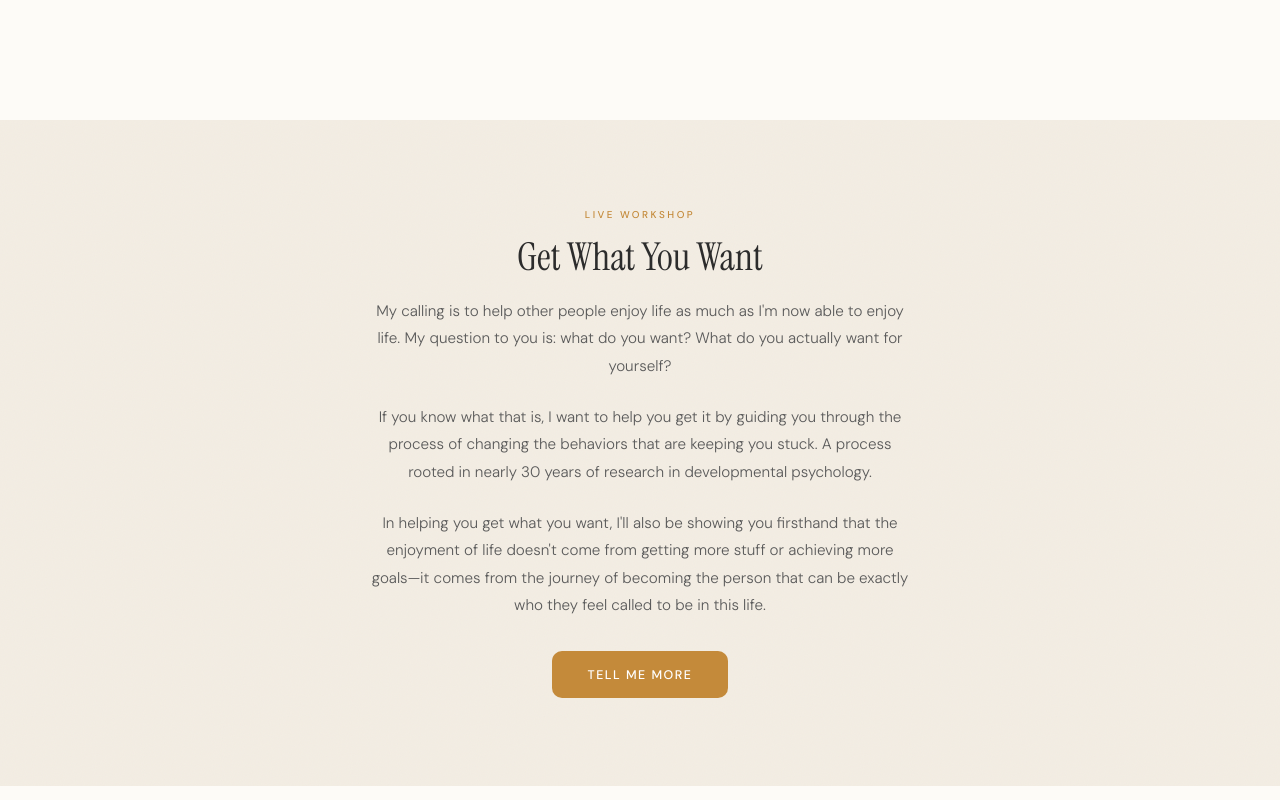
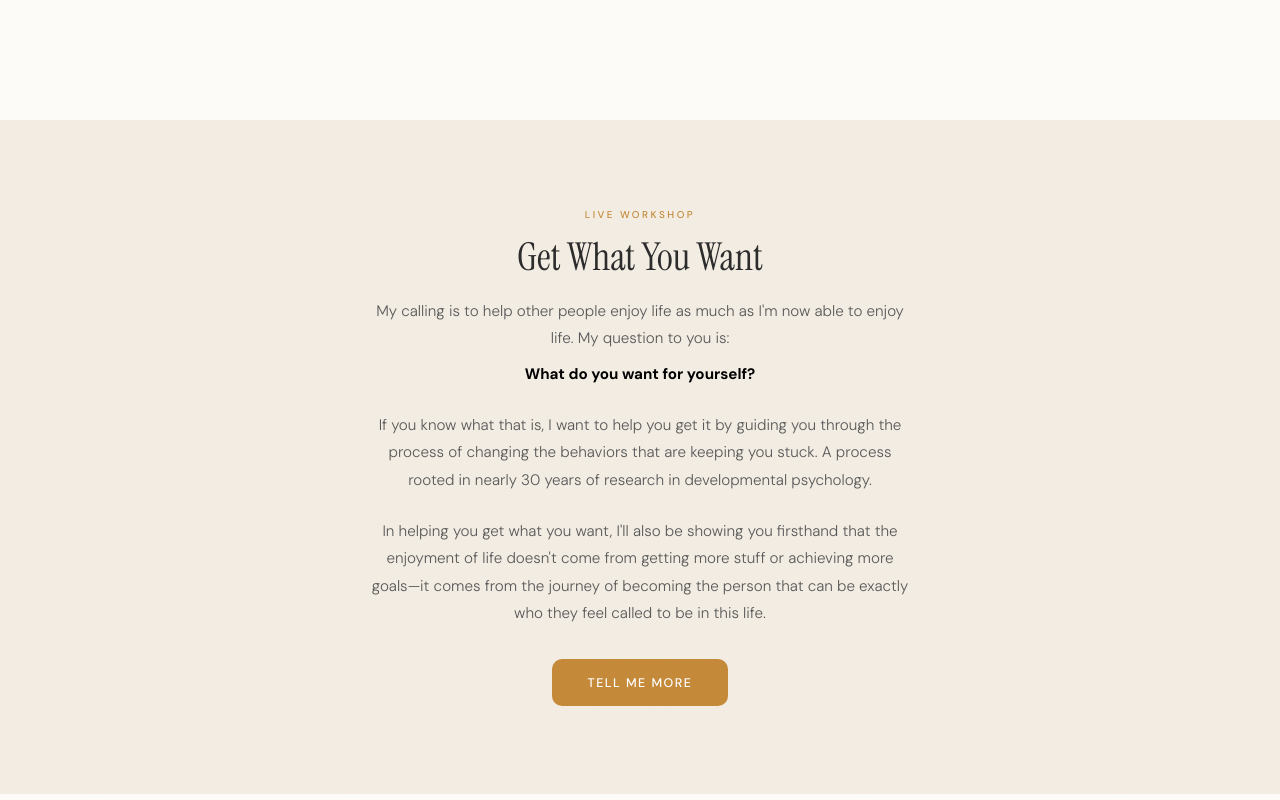
Before and after one commit to jordancole-co/jordancole-site, a plain HTML site: page index.html in a window 1280 px wide. Shown: the part 2900-3700 px from the top of the page. Drawn offline with Linux system fonts and the light colour scheme.

Commit message:
Add files via upload

```diff
--- a/index.html
+++ b/index.html
@@ -8,7 +8,7 @@
   <link rel="icon" type="image/png" href="favicon.png">
   <link rel="preconnect" href="https://fonts.googleapis.com">
   <link rel="preconnect" href="https://fonts.gstatic.com" crossorigin>
-  <link href="https://fonts.googleapis.com/css2?family=Instrument+Serif:ital@0;1&family=DM+Sans:ital,wght@0,300;0,400;0,500;1,300;1,400&display=swap" rel="stylesheet">
+  <link href="https://fonts.googleapis.com/css2?family=Instrument+Serif:ital@0;1&family=DM+Sans:ital,wght@0,300;0,400;0,500;0,700;1,300;1,400&display=swap" rel="stylesheet">
   <style>
     *, *::before, *::after {
       margin: 0;
@@ -228,6 +228,13 @@
       color: var(--slate-light);
       font-weight: 300;
       margin-bottom: 1.5rem;
+    }
+
+    .offer-question {
+      display: block;
+      margin-top: 0.5rem;
+      color: #000000;
+      font-weight: 700;
     }
 
     /* ============================================
@@ -524,7 +531,8 @@
       <p class="section-eyebrow">Live Workshop</p>
       <h2 class="section-headline">Get What You Want</h2>
       <p class="section-body">
-        My calling is to help other people enjoy life as much as I'm now able to enjoy life. My question to you is: what do you want? What do you actually want for yourself?
+        My calling is to help other people enjoy life as much as I'm now able to enjoy life. My question to you is:
+        <strong class="offer-question">What do you want for yourself?</strong>
       </p>
       <p class="section-body">
         If you know what that is, I want to help you get it by guiding you through the process of changing the behaviors that are keeping you stuck. A process rooted in nearly 30 years of research in developmental psychology.
```
